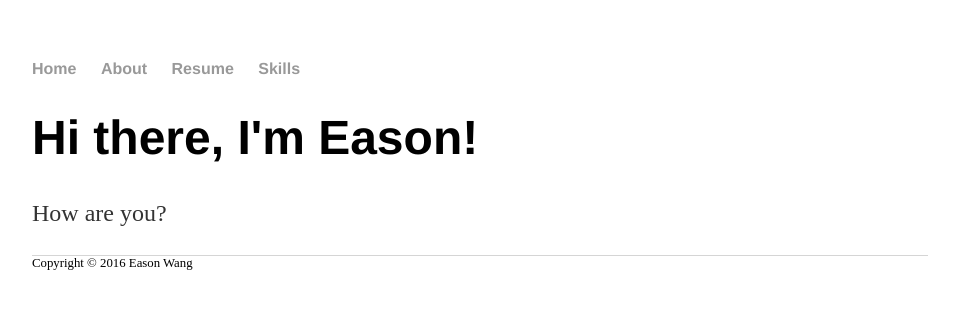
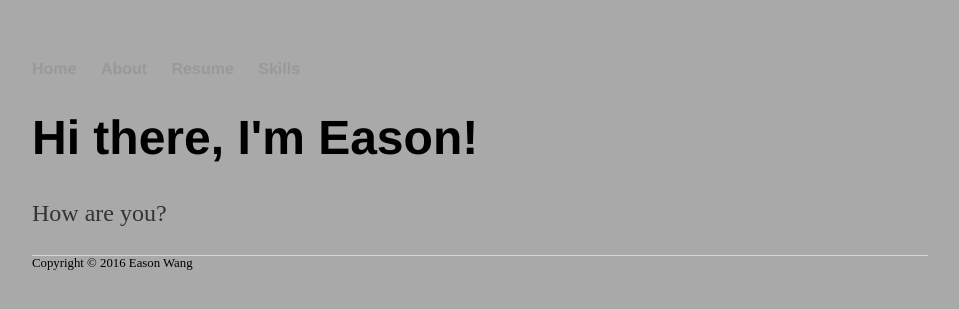
Before and after one commit to Eason666/Easonwang.github.io, a Jekyll site: the page built from index.html, in a window 1280 px wide. Shown: the top 309 px of the page, without its empty margins (160-1119 px from the left). Built offline with Jekyll 4.4.1, drawn with Linux system fonts in a browser that asks for light colours.

Commit message:
Update main.css

```diff
--- a/css/main.css
+++ b/css/main.css
@@ -2,7 +2,7 @@
 body {
     margin: 60px auto;
     width: 70%;
-    background: A9A9A9;
+    background-color: #A9A9A9;
 }
 nav ul, footer ul {
     font-family:'Helvetica', 'Arial', 'Sans-Serif';
```
